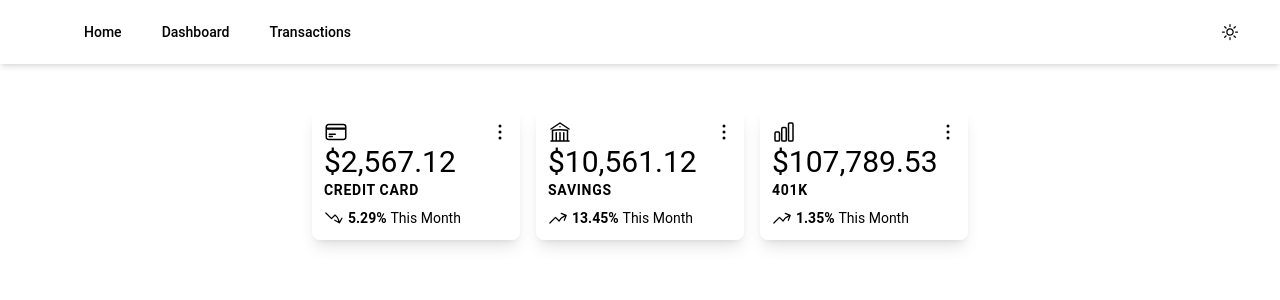
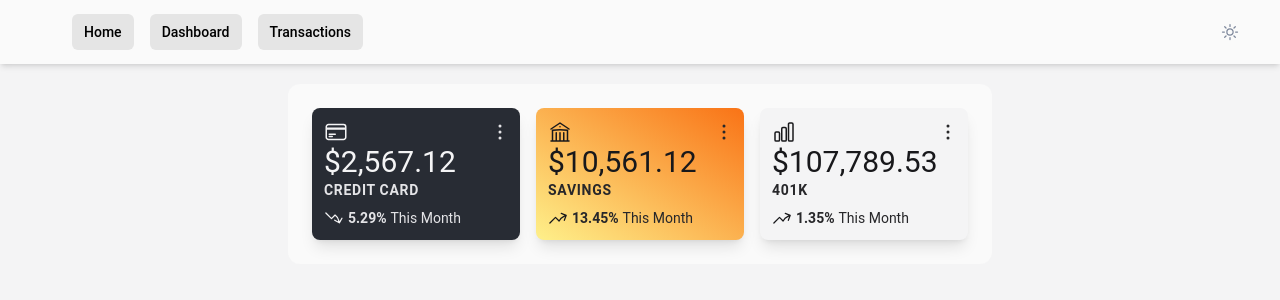
Before and after one commit to kyle-main/budget-tool, an Angular app in the folder client/: page /transactions in a window 1280 px wide. Shown: the top 300 px of the page. Built offline with nearby package versions, Linux system fonts and the light colour scheme.

Commit message:
update theme

```diff
--- a/client/src/app/app.component.html
+++ b/client/src/app/app.component.html
@@ -2,7 +2,7 @@
 
 <div class="flex justify-center m-5">
   <div
-    class="relative inline-block mx-auto p-4 rounded-xl bg-zinc-50 dark:bg-gray-700"
+    class="relative inline-block mx-auto p-4 rounded-xl bg-zinc-50 dark:bg-atom-700"
   >
     <router-outlet class="shrink"></router-outlet>
   </div>
--- a/client/src/app/common/account-summary/account-summary.component.html
+++ b/client/src/app/common/account-summary/account-summary.component.html
@@ -4,14 +4,14 @@
     greenBlue() ? 'bg-gradient-to-tr from-green-300 to-cyan-300' : '',
     purpleRed() ? 'bg-gradient-to-tr from-purple-400 to-red-400' : '',
     yellowOrange() ? 'bg-gradient-to-tr from-yellow-200 to-orange-500' : '',
-    dark() ? 'bg-gray-900 text-zinc-100' : 'bg-zinc-100 text-zinc-900'
+    dark() ? 'bg-atom-800 text-zinc-100' : 'bg-zinc-100 text-zinc-900'
   ]"
 >
   <button
     class="absolute p-1 top-2 right-1 rounded-full bg-opacity-0"
     [ngClass]="[
       dark()
-        ? 'text-zinc-200 hover:bg-gray-700 hover:text-white'
+        ? 'text-zinc-200 hover:bg-atom-700 hover:text-white'
         : 'text-zinc-800 hover:bg-neutral-300 hover:text-black',
       gradient() ? 'hover:bg-opacity-30' : ''
     ]"
--- a/client/src/app/common/navbar/navbar.component.html
+++ b/client/src/app/common/navbar/navbar.component.html
@@ -1,4 +1,4 @@
-<nav class="bg-neutral-50 dark:bg-gray-900 shadow-md">
+<nav class="bg-neutral-50 dark:bg-atom-800 shadow-md">
   <div class="mx-auto max-w-7xl px-4 sm:px-6 lg:px-8">
     <div class="flex h-16 items-center justify-between">
       <div class="flex">
@@ -6,21 +6,21 @@
           <div class="ml-10 flex items-center space-x-4">
             <a
               routerLink="/home"
-              class="bg-neutral-200 hover:bg-neutral-300 dark:bg-gray-800 hover:dark:bg-gray-700 dark:text-neutral-200 dark:hover:text-white px-3 py-2 rounded-md text-sm font-medium"
+              class="bg-neutral-200 hover:bg-neutral-300 dark:bg-atom-700 hover:dark:bg-atom-600 dark:text-neutral-200 dark:hover:text-white px-3 py-2 rounded-md text-sm font-medium"
               [routerLinkActive]="['active', 'dark:active-dark']"
               >Home</a
             >
 
             <a
               routerLink="/dashboard"
-              class="bg-neutral-200 hover:bg-neutral-300 dark:bg-gray-800 hover:dark:bg-gray-700 dark:text-neutral-200 dark:hover:text-white px-3 py-2 rounded-md text-sm font-medium"
+              class="bg-neutral-200 hover:bg-neutral-300 dark:bg-atom-700 hover:dark:bg-atom-600 dark:text-neutral-200 dark:hover:text-white px-3 py-2 rounded-md text-sm font-medium"
               routerLinkActive="active"
               >Dashboard</a
             >
 
             <a
               routerLink="/transactions"
-              class="relative bg-neutral-200 hover:bg-neutral-300 dark:bg-gray-800 hover:dark:bg-gray-700 dark:text-neutral-200 dark:hover:text-white px-3 py-2 rounded-md text-sm font-medium"
+              class="relative bg-neutral-200 hover:bg-neutral-300 dark:bg-atom-700 hover:dark:bg-atom-600 dark:text-neutral-200 dark:hover:text-white px-3 py-2 rounded-md text-sm font-medium"
               routerLinkActive="active"
               >Transactions</a
             >
@@ -31,7 +31,7 @@
       <button
         id="theme-toggle"
         type="button"
-        class="flex text-gray-500 dark:text-gray-400 hover:bg-gray-100 dark:hover:bg-gray-700 focus:outline-none focus:ring-2 focus:ring-gray-200 dark:focus:ring-gray-700 rounded-lg text-sm p-2"
+        class="flex text-atom-500 dark:text-atom-400 hover:bg-atom-100 dark:hover:bg-atom-700 focus:outline-none focus:ring-2 focus:ring-atom-200 dark:focus:ring-atom-700 rounded-lg text-sm p-2"
         (click)="toggleTheme()"
       >
         <svg
--- a/client/src/index.html
+++ b/client/src/index.html
@@ -21,7 +21,7 @@
       }
     </script>
   </head>
-  <body class="dark:bg-gray-600 bg-zinc-100">
+  <body class="dark:bg-atom-600 bg-zinc-100">
     <app-root></app-root>
   </body>
 </html>
--- a/client/tailwind.config.js
+++ b/client/tailwind.config.js
@@ -3,18 +3,19 @@ module.exports = {
   content: ['./src/**/*.{html,ts}', './projects/**/*.{html,ts}'],
   darkMode: 'class',
   theme: {
-    extend: {},
-    colors: {
-      atom: {
-        100: 'f1f2f4',
-        200: 'd4d7de',
-        300: 'b7bcc8',
-        400: '9aa2b1',
-        500: '7d879b',
-        600: '596273',
-        700: '373d48',
-        800: '282c34',
-        900: '16181d'
+    extend: {
+      colors: {
+        atom: {
+          100: '#f1f2f4',
+          200: '#d4d7de',
+          300: '#b7bcc8',
+          400: '#9aa2b1',
+          500: '#7d879b',
+          600: '#4e5565',
+          700: '#373d48',
+          800: '#282c34',
+          900: '#16181d'
+        }
       }
     }
   },
```
